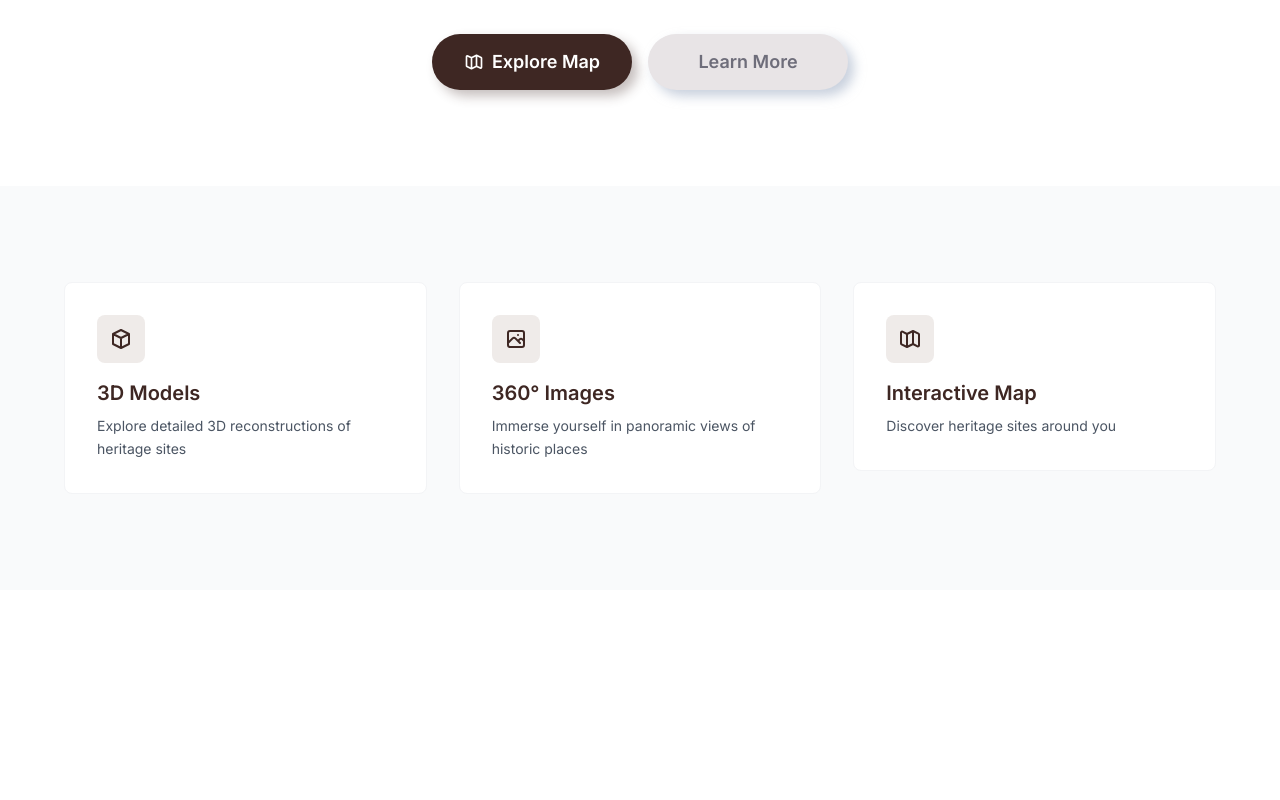
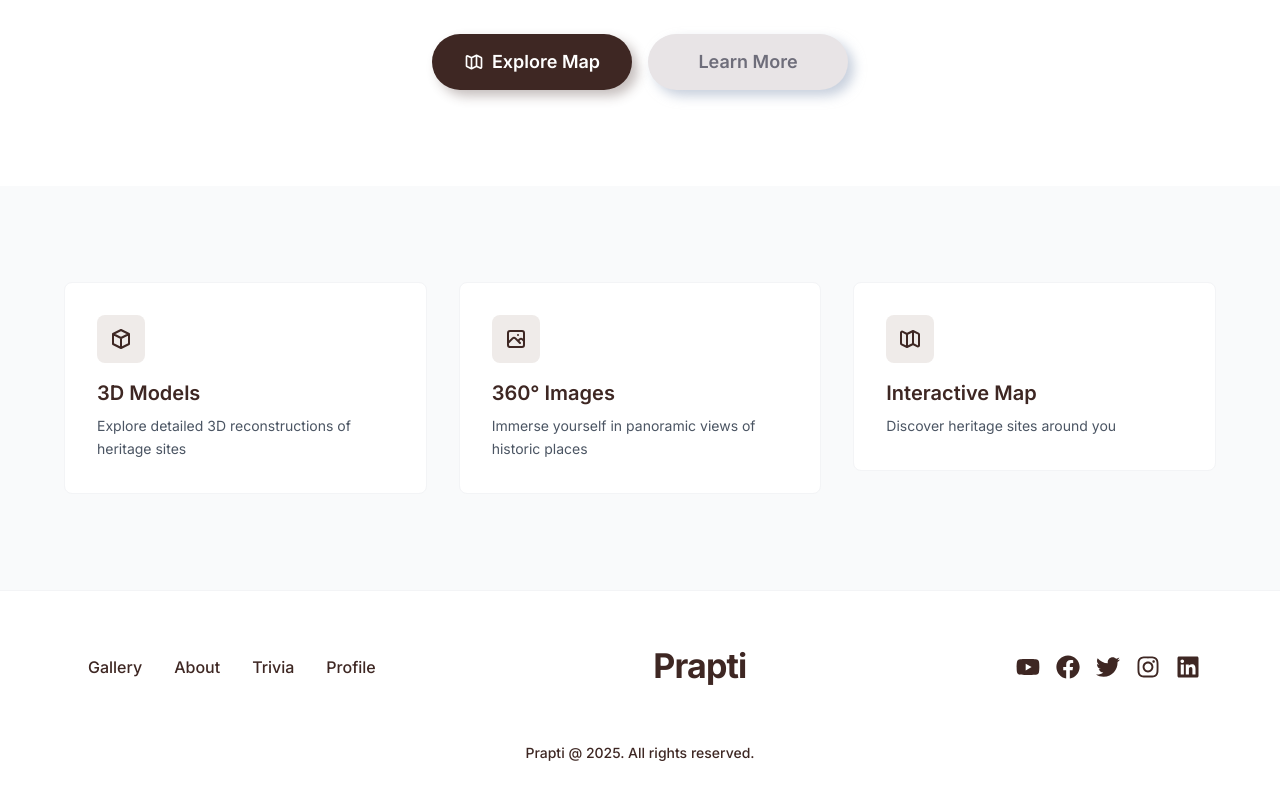
Before and after one commit to Prapti-XR/Prapti, a Next.js app: page / in a window 1280 px wide. Shown: the part 374-1174 px from the top of the page. Before the commit the page ends 964 px from the top, so only its background shows below. Built offline with nearby package versions, Linux system fonts and the light colour scheme; a web font is replaced by a local one.

Commit message:
feat: add Footer component with navigation and social links

```diff
--- a/package.json
+++ b/package.json
@@ -37,6 +37,7 @@
     "qrcode.react": "^4.2.0",
     "react": "18.3.1",
     "react-dom": "18.3.1",
+    "react-icons": "^5.5.0",
     "tailwind-merge": "^2.5.4",
     "three": "0.169.0",
     "use-debounce": "^10.0.6",
--- a/src/app/layout.tsx
+++ b/src/app/layout.tsx
@@ -1,6 +1,7 @@
 import type { Metadata, Viewport } from 'next';
 import { Inter, Playfair_Display } from 'next/font/google';
 import '@/styles/globals.css';
+import { Footer } from '@/components/layout/Footer';
 
 const inter = Inter({
     subsets: ['latin'],
@@ -49,8 +50,11 @@ export default function RootLayout({
 }) {
     return (
         <html lang="en" className={`${inter.variable} ${playfair.variable}`}>
-            <body className="font-sans bg-gradient-to-br from-gray-50 via-white to-heritage-light/30 min-h-screen">
-                {children}
+            <body className="font-sans bg-gradient-to-br from-gray-50 via-white to-heritage-light/30 min-h-screen flex flex-col">
+                <main className="flex-grow">
+                    {children}
+                </main>
+                <Footer />
             </body>
         </html>
     );
--- a/src/components/layout/Footer.tsx
+++ b/src/components/layout/Footer.tsx
@@ -3,6 +3,79 @@
  * Site-wide footer with links and information
  */
 
+import Link from 'next/link';
+import { FaYoutube, FaFacebook, FaTwitter, FaInstagram, FaLinkedin } from 'react-icons/fa';
+
 export function Footer() {
-    return null; // To be implemented
+    const currentYear = new Date().getFullYear();
+
+    const navigationLinks = [
+        { label: 'Gallery', href: '/images' },
+        { label: 'About', href: '/about' },
+        { label: 'Trivia', href: '/trivia' },
+        { label: 'Profile', href: '/profile' },
+    ];
+
+    const socialLinks = [
+        { icon: FaYoutube, href: 'https://youtube.com', label: 'YouTube' },
+        { icon: FaFacebook, href: 'https://facebook.com', label: 'Facebook' },
+        { icon: FaTwitter, href: 'https://twitter.com', label: 'Twitter' },
+        { icon: FaInstagram, href: 'https://instagram.com', label: 'Instagram' },
+        { icon: FaLinkedin, href: 'https://linkedin.com', label: 'LinkedIn' },
+    ];
+
+    return (
+        <footer className="bg-white w-full border-t border-gray-100">
+            <div className="max-w-7xl mx-auto px-8 md:px-20 py-12">
+                {/* Top Section */}
+                <div className="flex flex-col md:flex-row items-center justify-between gap-12 mb-12">
+                    {/* Navigation Menu - Left */}
+                    <nav className="flex flex-wrap items-center justify-center md:justify-start gap-4">
+                        {navigationLinks.map((link) => (
+                            <Link
+                                key={link.href}
+                                href={link.href}
+                                className="px-2 py-4 text-heritage-dark font-medium text-base hover:text-heritage-primary transition-colors rounded-full hover:bg-heritage-light/30"
+                            >
+                                {link.label}
+                            </Link>
+                        ))}
+                    </nav>
+
+                    {/* Logo - Center */}
+                    <Link href="/" className="flex items-center justify-center">
+                        <h2 className="text-heritage-dark font-bold text-[34px] leading-tight tracking-tight">
+                            Prapti
+                        </h2>
+                    </Link>
+
+                    {/* Social Icons - Right */}
+                    <div className="flex items-center justify-center md:justify-end gap-4">
+                        {socialLinks.map((social) => {
+                            const Icon = social.icon;
+                            return (
+                                <a
+                                    key={social.label}
+                                    href={social.href}
+                                    target="_blank"
+                                    rel="noopener noreferrer"
+                                    aria-label={social.label}
+                                    className="text-heritage-dark hover:text-heritage-primary transition-colors"
+                                >
+                                    <Icon className="w-6 h-6" />
+                                </a>
+                            );
+                        })}
+                    </div>
+                </div>
+
+                {/* Bottom Section - Copyright */}
+                <div className="text-center">
+                    <p className="text-heritage-dark font-medium text-sm">
+                        Prapti @ {currentYear}. All rights reserved.
+                    </p>
+                </div>
+            </div>
+        </footer>
+    );
 }
```
Also changed, not shown: 1 other file (tests, documents, lock files or other folders).
